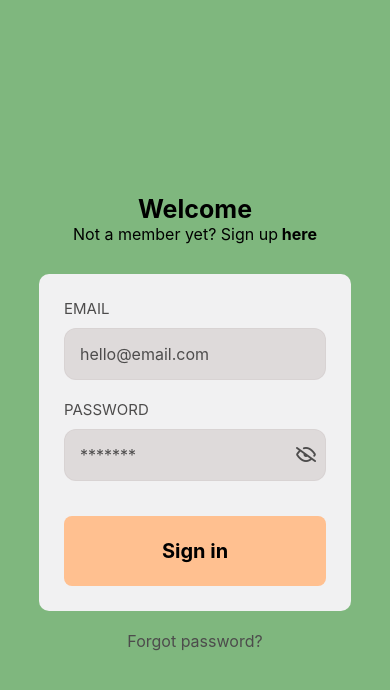
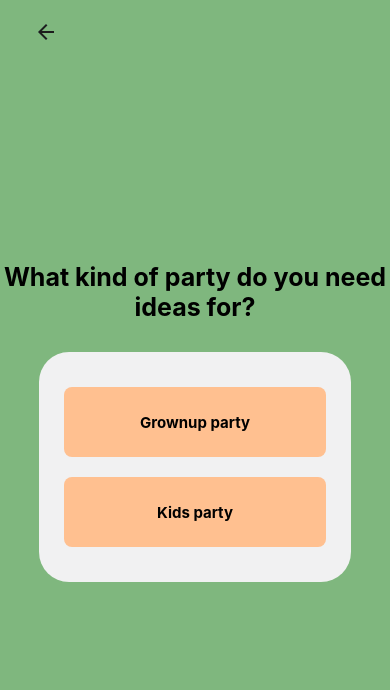
Before and after one commit to SofieRydmark/technigo-final-project, a React Native app in the folder frontend/: screen /WhatKindOfParty in a window 390 px wide. Shown: the top 690 px of the page. Built offline with nearby package versions, Linux system fonts and the light colour scheme.

Commit message:
added filter grownup/kids for browsingcateogrys

```diff
--- a/frontend/app/navigators/RootStack.js
+++ b/frontend/app/navigators/RootStack.js
@@ -15,6 +15,7 @@ import Themes from '../screens/Themes'
 import Decorations from '../screens/Decorations'
 import Activities from '../screens/Activities'
 import FoodnDrinks from '../screens/FoodnDrinks'
+import WhatKindOfParty from '../screens/WhatKindOfParty'
 
 const Stack = createStackNavigator()
 
@@ -42,6 +43,7 @@ const RootStack = () => {
         <Stack.Screen name ='Decorations' component={Decorations} />
         <Stack.Screen name ='Activities' component={Activities} />
         <Stack.Screen name = 'FoodnDrinks' component={FoodnDrinks} />
+        <Stack.Screen name= 'WhatKindOfParty' component={WhatKindOfParty} />
       </Stack.Navigator>
     </NavigationContainer>
   )
--- a/frontend/app/screens/Activities.js
+++ b/frontend/app/screens/Activities.js
@@ -20,12 +20,13 @@ import {
 import colors from '../config/colors'
 import user from '../reducers/user'
 
-const Activities = ()  => {
+const Activities = ({userId, projectId, route, navigation})  => {
     const accessToken = useSelector((store) => store.user.accessToken)
     const email = useSelector((store) => store.user.email)
     const dispatch = useDispatch()
     const [allActivities, setAllActivities ] = useState([])
     const [searchTerm, setSearchTerm] = useState('')
+    const partyType= route.params.partyType
 
     const logout = () => {
       console.log('logged out')
@@ -47,7 +48,7 @@ const Activities = ()  => {
 				Authorization: accessToken,
 			},
 		};
-		fetch('https://party-planner-technigo-e5ufmqhf2q-lz.a.run.app/activities', options)
+		fetch(`https://party-planner-technigo-e5ufmqhf2q-lz.a.run.app/activities/type/${partyType}`, options)
 			.then((res) => res.json())
 			.then((data) => setAllActivities(data.response))
 			.catch((error) => console.error(error));
@@ -56,6 +57,30 @@ const Activities = ()  => {
 	useEffect(() => {
 		getAllActivities();
 	}, []);
+/****************** SEND OBJECT TO SINGLE PROJECT  ************************* */
+  const sendObjectToProject = (itemName) => {
+    /*  const userId = useSelector((store) => store.user.userId)
+     const projectId = 1  */
+  /*    const userId = useSelector((store) => store.themeProject.userId); */
+     /* const projectId = useSelector((store) => store.themeProject.projectId); */
+
+     const options = {
+       method: 'PATCH',
+       headers: {
+         'Content-Type': 'application/json',
+         Authorization: accessToken,
+       },
+       body: JSON.stringify({
+         name: itemName,
+       }),
+     };
+     fetch(`https://party-planner-technigo-e5ufmqhf2q-lz.a.run.app/${userId}/project-board/projects/addActivity/${projectId}`, options)
+       .then((res) => res.json())
+       .then((data) => console.log(data))
+       .catch((error) => console.error(error));
+   };
+   console.log('decoration send',sendObjectToProject)
+
 
 
     return(
--- a/frontend/app/screens/BrowsingCategoriesPage.js
+++ b/frontend/app/screens/BrowsingCategoriesPage.js
@@ -19,11 +19,19 @@ import {
 import colors from '../config/colors'
 import user from '../reducers/user'
 
-const BrowsCategoriesPage = ({ navigation }) => {
+const BrowsCategoriesPage = ({ route, navigation }) => {
   const accessToken = useSelector((store) => store.user.accessToken)
   const email = useSelector((store) => store.user.email)
   const dispatch = useDispatch()
+  const partyType = route.params.partyType
+  let backgroundStyle
+  if (partyType === 'grownup') {
+    backgroundStyle = styles.grownupBackground
+  } else if (partyType === 'kids') {
+    backgroundStyle = styles.kidsBackground
+  }
 
+  console.log('choosed',partyType)
   const logout = () => {
     console.log('logged out')
     dispatch(user.actions.setEmail(null))
@@ -43,14 +51,15 @@ const BrowsCategoriesPage = ({ navigation }) => {
   const imageFood = require('../assets/test.jpg')
   const imageDecoration = require('../assets/test1.jpg')
   return(
-    <ScrollView contentContainerStyle={styles.background}>
+
+    <ScrollView contentContainerStyle={[styles.background, backgroundStyle]}>
     {accessToken && (
     <View style={styles.ContainerStyle}>
 
         <View
         style={styles.SmallContainer}>
         <TouchableOpacity
-        onPress={() => navigation.navigate('Themes')}
+        onPress={() => navigation.navigate('Themes', {partyType : partyType})}
         title= 'Themes'
         >
       <Image source={imageTheme}
@@ -62,7 +71,7 @@ const BrowsCategoriesPage = ({ navigation }) => {
         <View
         style={styles.SmallContainer}>
         <TouchableOpacity
-        onPress={() =>navigation.navigate('Decorations')}
+        onPress={() =>navigation.navigate('Decorations', {partyType: partyType})}
         title= "Decorations">
           <Image source={imageActivity}
           style={styles.buttonImage} />
@@ -73,7 +82,7 @@ const BrowsCategoriesPage = ({ navigation }) => {
          <View
         style={styles.SmallContainer}>
         <TouchableOpacity
-        onPress={() => navigation.navigate('FoodnDrinks')}
+        onPress={() => navigation.navigate('FoodnDrinks', {partyType: partyType})}
         title= "Food and Drinks">
           <Image
           source={imageFood}
@@ -86,7 +95,7 @@ const BrowsCategoriesPage = ({ navigation }) => {
         <View
         style={styles.SmallContainer}>
         <TouchableOpacity
-        onPress={() => navigation.navigate('Activities')}
+        onPress={() => navigation.navigate('Activities', {partyType: partyType})}
         title= "Activity">
         <Image
         source={imageActivity}
@@ -112,6 +121,14 @@ const styles = StyleSheet.create({
     justifyContent: 'center',
     flex: 1,
 
+    // O
+
+  },
+  grownupBackground: {
+    backgroundColor: '#ff0000', // Red background
+  },
+  kidsBackground: {
+    backgroundColor: '#0000ff', // Blue background
   },
   /* button: {
     width: '100%',
--- a/frontend/app/screens/Decorations.js
+++ b/frontend/app/screens/Decorations.js
@@ -21,16 +21,18 @@ import {
 import colors from '../config/colors'
 import user from '../reducers/user'
 
-const Decorations = ()  => {
+const Decorations = ({ userId , projectId, route, navigation })  => {
 
     const accessToken = useSelector((store) => store.user.accessToken)
     const email = useSelector((store) => store.user.email)
+    /* const userId = useSelector((store) => store.user.userId) */
    /*  const userId = useSelector((store) => store.themeProject.userId)
     const projectId = useSelector((store) => store.themeProject.projectId)
     const nameTheme = useSelector((store) => store.themeProject.name) */
     const dispatch = useDispatch()
     const [allDecorations, setAllDecorations ] = useState([])
     const [searchTerm, setSearchTerm] = useState('')
+
 
     const logout = () => {
       console.log('logged out')
@@ -44,6 +46,7 @@ const Decorations = ()  => {
       }
     }, [accessToken])
 
+    const partyType= route.params.partyType
     const getAllDecorations = () => {
 		const options = {
 			method: 'GET',
@@ -52,7 +55,7 @@ const Decorations = ()  => {
 				Authorization: accessToken,
 			},
 		};
-		fetch('https://party-planner-technigo-e5ufmqhf2q-lz.a.run.app/decorations', options)
+		fetch(`https://party-planner-technigo-e5ufmqhf2q-lz.a.run.app/decorations/type/${partyType}`, options)
 			.then((res) => res.json())
 			.then((data) => setAllDecorations(data.response))
 			.catch((error) => console.error(error));
@@ -62,10 +65,11 @@ const Decorations = ()  => {
 		getAllDecorations();
 	}, []);
 
-  /* const sendObjectToProject = (nameTheme, event) => {
-    event.preventDefault();
-
-    const URLSEND = `https://party-planner-technigo-e5ufmqhf2q-lz.a.run.app/${userId}/project-board/projects/addDecoration/${projectId}`
+  const sendObjectToProject = (itemName) => {
+   /*  const userId = useSelector((store) => store.user.userId)
+    const projectId = 1  */
+ /*    const userId = useSelector((store) => store.themeProject.userId); */
+    /* const projectId = useSelector((store) => store.themeProject.projectId); */
 
     const options = {
       method: 'PATCH',
@@ -74,33 +78,15 @@ const Decorations = ()  => {
         Authorization: accessToken,
       },
       body: JSON.stringify({
-        name: nameTheme,
-
-     })
-
+        name: itemName,
+      }),
     };
-    fetch(URLSEND, options)
-    .then(response => response.json())
-    .then(result => {
-      if(result.success) {
-        batch(() => {
-          dispatch(themeProject.actions.setName(result.name));
-          dispatch(themeProject.actions.setUserId(result.userId));
-        })
-      }else {
-        batch(() => {
-          dispatch(themeProject.actions.setName(null));
-
-        })
-      }
-    })
-    .catch(error => {
-      console.error(error);
-    });
+    fetch(`https://party-planner-technigo-e5ufmqhf2q-lz.a.run.app/${userId}/project-board/projects/addDecoration/${projectId}`, options)
+      .then((res) => res.json())
+      .then((data) => console.log(data))
+      .catch((error) => console.error(error));
   };
-
- */
-
+  console.log('decoration send',sendObjectToProject)
 
     return(
         <SafeAreaView style={styles.background}>
--- a/frontend/app/screens/FoodnDrinks.js
+++ b/frontend/app/screens/FoodnDrinks.js
@@ -21,7 +21,7 @@ import {
 import colors from '../config/colors'
 import user from '../reducers/user'
 
-const FoodnDrinks = ()  => {
+const FoodnDrinks = ({route, navigation})  => {
 
     const accessToken = useSelector((store) => store.user.accessToken)
     const email = useSelector((store) => store.user.email)
@@ -30,6 +30,7 @@ const FoodnDrinks = ()  => {
     const [allFood, setAllFood ] = useState([])
     const [allDrinks, setAllDrinks] = useState([])
     const [searchTerm, setSearchTerm] = useState('')
+    const partyType= route.params.partyType
 
     const logout = () => {
       console.log('logged out')
@@ -51,7 +52,7 @@ const FoodnDrinks = ()  => {
 				Authorization: accessToken,
 			},
 		};
-		fetch('https://party-planner-technigo-e5ufmqhf2q-lz.a.run.app/food', options)
+		fetch(`https://party-planner-technigo-e5ufmqhf2q-lz.a.run.app/food/type/${partyType}`, options)
 			.then((res) => res.json())
 			.then((data) => setAllFood(data.response))
 			.catch((error) => console.error(error));
@@ -71,7 +72,7 @@ const FoodnDrinks = ()  => {
 				Authorization: accessToken,
 			},
 		};
-		fetch('https://party-planner-technigo-e5ufmqhf2q-lz.a.run.app/drinks', options)
+		fetch(`https://party-planner-technigo-e5ufmqhf2q-lz.a.run.app/drinks/type/${partyType}`, options)
 			.then((res) => res.json())
 			.then((data) => setAllDrinks(data.response))
 			.catch((error) => console.error(error));
--- a/frontend/app/screens/ProjectBoard.js
+++ b/frontend/app/screens/ProjectBoard.js
@@ -35,7 +35,7 @@ const ProjectBoard = ({ navigation }) => {
           <TouchableOpacity onPress={() => navigation.navigate('ProjectBoard')}>
             <Text>Project</Text>
           </TouchableOpacity>
-          <TouchableOpacity onPress={() => navigation.navigate('BrowsingCategoriesPage')}>
+          <TouchableOpacity onPress={() => navigation.navigate('WhatKindOfParty')}>
             <Text>Brows Categories </Text>
           </TouchableOpacity>
           <TouchableOpacity onPress={logout}>
--- a/frontend/app/screens/Themes.js
+++ b/frontend/app/screens/Themes.js
@@ -20,7 +20,7 @@ import {
 import colors from '../config/colors'
 import user from '../reducers/user'
 
-const Themes = ()  => {
+const Themes = ({userId, projectId, route, navigation})  => {
     const accessToken = useSelector((store) => store.user.accessToken)
     const email = useSelector((store) => store.user.email)
     const dispatch = useDispatch()
@@ -38,8 +38,9 @@ const Themes = ()  => {
         navigation.navigate('SignIn')
       }
     }, [accessToken])
+    const partyType= route.params.partyType
+    const getAllThemes = () => {
 
-    const getAllThemes = () => {
 		const options = {
 			method: 'GET',
 			headers: {
@@ -47,7 +48,7 @@ const Themes = ()  => {
 				Authorization: accessToken,
 			},
 		};
-		fetch('https://party-planner-technigo-e5ufmqhf2q-lz.a.run.app/themes', options)
+		fetch(`https://party-planner-technigo-e5ufmqhf2q-lz.a.run.app/themes/type/${partyType}`, options)
 			.then((res) => res.json())
 			.then((data) => setAllThemes(data.response))
 			.catch((error) => console.error(error));
@@ -56,6 +57,31 @@ const Themes = ()  => {
 	useEffect(() => {
 		getAllThemes();
 	}, []);
+
+  /****************** SEND OBJECT TO SINGLE PROJECT  ************************* */
+  const sendObjectToProject = (itemName) => {
+    /*  const userId = useSelector((store) => store.user.userId)
+     const projectId = 1  */
+  /*    const userId = useSelector((store) => store.themeProject.userId); */
+     /* const projectId = useSelector((store) => store.themeProject.projectId); */
+
+     const options = {
+       method: 'PATCH',
+       headers: {
+         'Content-Type': 'application/json',
+         Authorization: accessToken,
+       },
+       body: JSON.stringify({
+         name: itemName,
+       }),
+     };
+     fetch(`https://party-planner-technigo-e5ufmqhf2q-lz.a.run.app/${userId}/project-board/projects/addTheme/${projectId}`, options)
+       .then((res) => res.json())
+       .then((data) => console.log(data))
+       .catch((error) => console.error(error));
+   };
+   console.log('decoration send',sendObjectToProject)
+
 
 
     return(
@@ -67,6 +93,7 @@ const Themes = ()  => {
         onChangeText={(text) => setSearchTerm(text)}
         value={searchTerm}
       />
+
       <FlatList
         data={allThemes
           .filter((theme) => theme.name.toLowerCase().includes(searchTerm.toLowerCase()))}
@@ -80,7 +107,7 @@ const Themes = ()  => {
         keyExtractor={(item) => item.id}
       />
 
-        <Text> Hello themes</Text>
+
 
         <TouchableOpacity onPress={logout}>
             <Text>Sign out</Text>
--- a/frontend/app/screens/WhatKindOfParty.js
+++ b/frontend/app/screens/WhatKindOfParty.js
@@ -0,0 +1,81 @@
+import React, { useState } from 'react'
+import { useDispatch, batch } from 'react-redux'
+import {
+  View,
+  ScrollView,
+  Text,
+  StyleSheet,
+  TouchableOpacity,
+  KeyboardAvoidingView,
+  Keyboard,
+  Pressable,
+  Platform,
+} from 'react-native'
+
+import colors from '../config/colors'
+
+const WhatKindOfParty = ({ navigation }) => {
+  return (
+    <ScrollView contentContainerStyle={styles.background}>
+      <View style={styles.header}>
+        <Text style={styles.headerH1}>What kind of party do you need ideas for?</Text>
+      </View>
+      <View style={styles.container}>
+        <TouchableOpacity
+          onPress={() => navigation.navigate('BrowsingCategoriesPage', { partyType: 'grownup' })}
+          style={styles.partyButton}>
+          <Text style={styles.buttonText}>Grownup party</Text>
+        </TouchableOpacity>
+        <TouchableOpacity
+          onPress={() => navigation.navigate('BrowsingCategoriesPage', { partyType: 'kids' })}
+          style={styles.partyButton}>
+          <Text style={styles.buttonText}>Kids party</Text>
+        </TouchableOpacity>
+      </View>
+    </ScrollView>
+  )
+}
+
+const styles = StyleSheet.create({
+  background: {
+    flex: 1,
+    backgroundColor: colors.green,
+    alignItems: 'center',
+    justifyContent: 'center',
+    flex: 1,
+  },
+  buttonText: {
+    fontSize: 15,
+    fontWeight: 'bold',
+  },
+  container: {
+    borderRadius: 30,
+    padding: 25,
+    width: '80%',
+    backgroundColor: colors.white,
+  },
+  header: {
+    marginBottom: 30,
+  },
+  headerH1: {
+    fontSize: 25,
+    fontWeight: 'bold',
+    textAlign: 'center',
+  },
+  pressable: {
+    flex: 1,
+    background: 'transparent',
+  },
+  partyButton: {
+    alignItems: 'center',
+    justifyContent: 'center',
+    textAlign: 'center',
+    marginTop: 10,
+    marginBottom: 10,
+    width: '100%',
+    height: 70,
+    borderRadius: 8,
+    backgroundColor: colors.peach,
+  },
+})
+export default WhatKindOfParty
```
Lines whose indentation alone changed are shown as unchanged.
